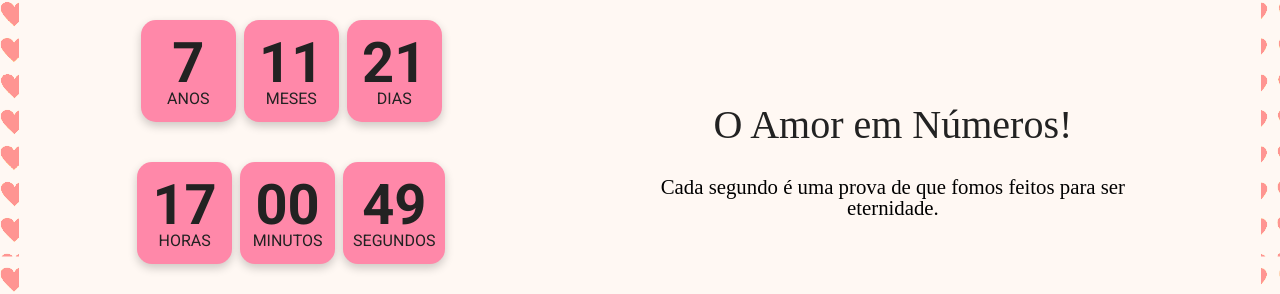
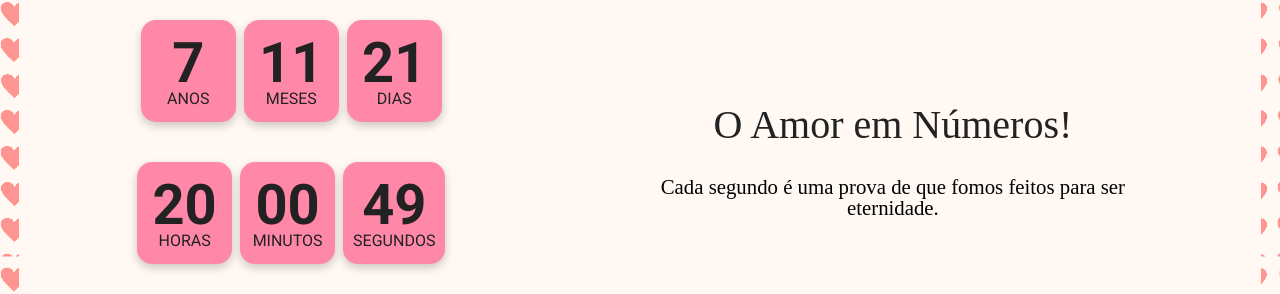
Before and after one commit to MGReboucas/our-time-together-app-, a React (Vite) app: page / in a window 1280 px wide. Shown: the part 756-1050 px from the top of the page. Built offline with nearby package versions, Linux system fonts and the light colour scheme.

Commit message:
updting function calcTimeDifference in TimeCounter.jsx to resolve a bug time

```diff
--- a/src/Components/TimeCounter/TimeCounter.jsx
+++ b/src/Components/TimeCounter/TimeCounter.jsx
@@ -1,84 +1,60 @@
-import React from "react";
-import { useState, useEffect } from "react";
-import "./TimeCounter.css";
+import React from 'react'
+import { useState, useEffect } from 'react'
+import './TimeCounter.css'
 
-const START_DATE = new Date(2017, 9, 17, 15, 0, 0).getTime();
+const START_DATE = new Date('October 17, 2017 15:00:00 GMT-0300').getTime()
 
-const calcTimeCounterDifference = (targetDate) => {
-  //convert time to miliseconds
-  const now = new Date().getTime();
-  let difference = now - targetDate;
+const calcTimeCounterDifference = () => {
+  const startDate = START_DATE
+  const timeZoneOffset = -3 * 60
 
-  if (difference < 0) {
-    return {
-      years: 0,
-      months: 0,
-      days: 0,
-      hours: 0,
-      minutes: 0,
-      seconds: 0,
-    };
-  }
+  const now = new Date()
 
-  const startDate = new Date(targetDate);
-  const currentDate = new Date(now);
+  const localNow = new Date(
+    now.getTime() + (now.getTimezoneOffset() + timeZoneOffset) * 60000,
+  )
 
-  //comparing year
-  let years = currentDate.getFullYear() - startDate.getFullYear();
+  const differenceInMS = localNow - startDate
 
-  //comparing Month
-  let months = currentDate.getMonth() - startDate.getMonth();
+  const MS_IN_SECOND = 1000
+  const MS_IN_MINUTE = MS_IN_SECOND * 60
+  const MS_IN_HOUR = MS_IN_MINUTE * 60
+  const MS_IN_DAY = MS_IN_HOUR * 24
+  const MS_IN_YEAR = MS_IN_DAY * 365.25
+  const MS_IN_MONTH = MS_IN_DAY * 30.44
 
-  //comparing Days
-  let days = currentDate.getDate() - startDate.getDate();
-
-  if (days < 0) {
-    months--;
-    const lastMonth = new Date(
-      currentDate.getFullYear(),
-      currentDate.getMonth(),
-      0
-    );
-    days += lastMonth.getDate();
-  }
-
-  if (months < 0) {
-    years--;
-    months += 12;
-  }
-
-  const msInDay = now % (1000 * 60 * 60 * 24);
-
-  //converting Date with Math.floor
-  const hours = Math.floor(msInDay / (1000 * 60 * 60));
-  const minutes = Math.floor((msInDay % (1000 * 60 * 60)) / (1000 * 60));
-  const seconds = Math.floor((msInDay % (1000 * 60)) / 1000);
+  const years = Math.floor(differenceInMS / MS_IN_YEAR)
+  const months = Math.floor((differenceInMS % MS_IN_YEAR) / MS_IN_MONTH)
+  const days = Math.floor((differenceInMS % MS_IN_MONTH) / MS_IN_DAY)
+  const hours = Math.floor((differenceInMS % MS_IN_DAY) / MS_IN_HOUR)
+  const minutes = Math.floor((differenceInMS % MS_IN_HOUR) / MS_IN_MINUTE)
+  const seconds = Math.floor((differenceInMS % MS_IN_MINUTE) / MS_IN_SECOND)
 
   return {
-    years,
-    months,
-    days,
-    hours,
-    minutes,
-    seconds,
-  };
-};
+    years: years,
+    months: months,
+    days: days,
+    hours: hours,
+    minutes: minutes,
+    seconds: seconds,
+  }
+}
 
 export default function TimeCounter() {
   //pic time and set time
-  const [time, setTime] = useState(calcTimeCounterDifference(START_DATE));
+  const [time, setTime] = useState(calcTimeCounterDifference(START_DATE))
 
   //interval to set the time
   useEffect(() => {
     const timer = setInterval(() => {
-      setTime(calcTimeCounterDifference(START_DATE));
-    }, 1000);
+      setTime(calcTimeCounterDifference(START_DATE))
+    }, 1000)
 
-    return () => clearInterval(timer);
-  }, []);
+    return () => clearInterval(timer)
+  }, [])
 
   //format time to string
-  const formatTime = (value) => String(value).padStart(2, "0");
+  const formatTime = value => String(value).padStart(2, '0')
 
   return (
     <div className="time-counter-everybody">
@@ -124,5 +100,5 @@ export default function TimeCounter() {
         </div>
       </div>
     </div>
-  );
+  )
 }
```
